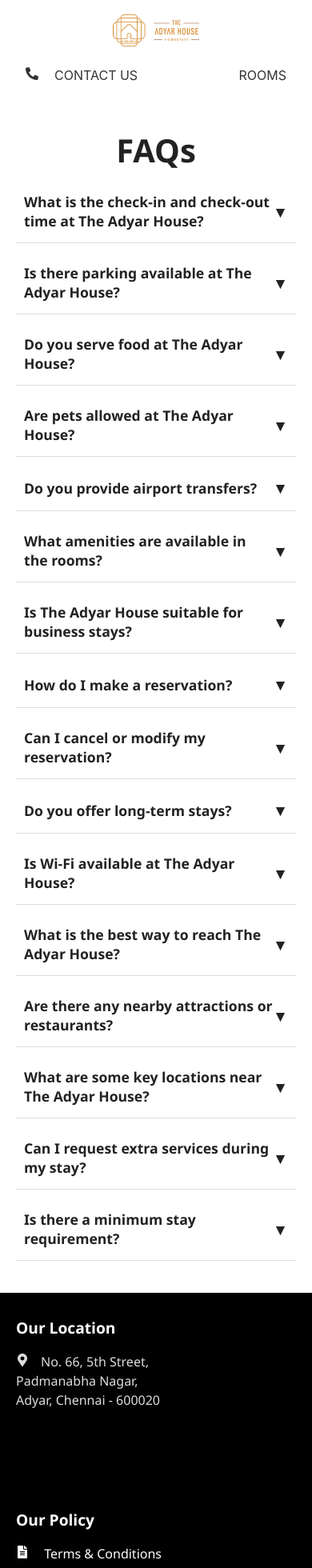
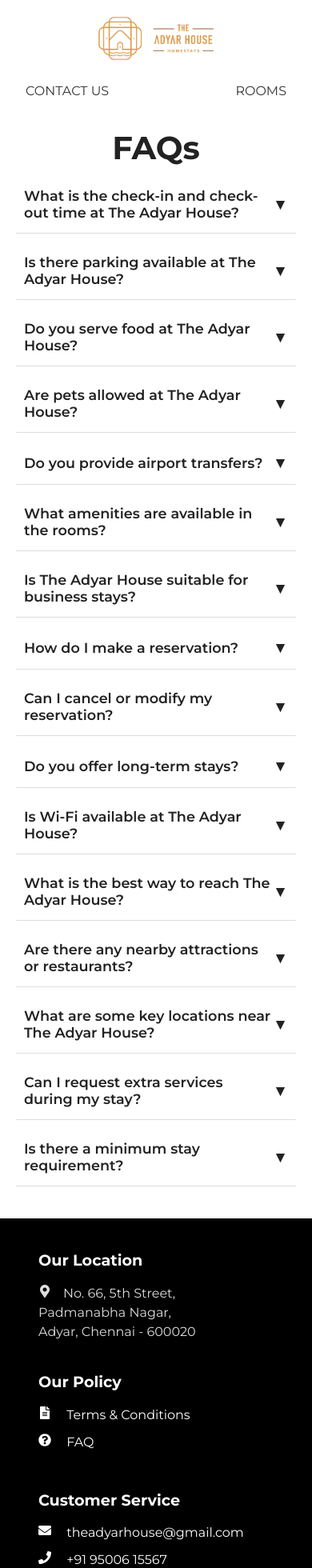
Before and after one commit to nethra4321/adyarhouse, a React (Create React App) app in the folder frontend/: page /faq in a window 390 px wide. Shown: the top 1960 px of the page at 80% size. Built offline with nearby package versions, Linux system fonts and the light colour scheme.

Commit message:
updated styles for every component

```diff
--- a/frontend/src/components/ContactForm.jsx
+++ b/frontend/src/components/ContactForm.jsx
@@ -3,6 +3,7 @@
 import '../styles/Layout.css';
 import Footer from './footer';
 
+{/* contact form creation*/}
 function ContactForm() {
   const API_URL = process.env.REACT_APP_API_URL;
   const [form, setForm] = useState({
@@ -68,7 +69,7 @@
           </p>
         </div>
 
-
+      {/* Google map of adyar house*/}
       <div className="contact-map">
         <iframe
           title="Adyar House Location"
@@ -81,9 +82,9 @@
           referrerPolicy="no-referrer-when-downgrade"
         ></iframe>
       </div>
-
       </div>
 
+      {/* Contact form inputs*/}
       <div className="contact-form-container fade-in-up">
         <h2 style={{textAlign:'center', color: '#7f6644',fontSize:'24px'}}>Enquire Now<br/><br/></h2>
         <form className="modern-form" onSubmit={handleSubmit}>
--- a/frontend/src/components/Navbar.jsx
+++ b/frontend/src/components/Navbar.jsx
@@ -1,9 +1,8 @@
-// components/Navbar.jsx
 import React from 'react';
 import { Link } from 'react-router-dom';
-import { FaPhone } from 'react-icons/fa';
 import '../styles/Layout.css';
 
+// Navbar component
 const Navbar = () => {
   return (
       <nav className="layout-navbar">
@@ -11,12 +10,11 @@
           <Link to="/">
           <img src="/logo2.png" className="logo-img" alt="adyar house logo"></img>
           </Link>
-          {/* <h1 className="hotel-title">THE ADYAR HOUSE</h1> */}
         </div>
         <ul className="nav-links">
           <li className="left-link">
             <Link to="/contact" className="no-style-link">
-              <FaPhone className="icon flipped-icon" />CONTACT US
+             CONTACT US
             </Link>
           </li>
           <li className="right-link">
--- a/frontend/src/components/footer.jsx
+++ b/frontend/src/components/footer.jsx
@@ -3,6 +3,7 @@
 import "../styles/footer.css";
 import {FaMapMarkerAlt, FaEnvelope, FaPhone, FaInstagram, FaFileAlt, FaQuestionCircle } from "react-icons/fa";
 
+// Footer component
 const Footer = () => {
   return (
     <footer className="footer-container">
--- a/frontend/src/components/terms.jsx
+++ b/frontend/src/components/terms.jsx
@@ -101,7 +101,7 @@
         </li>
       </ol>
 
-      <p className="terms-contact">
+      <p className="terms-contact" style={{lineHeight: '1.6'}}>
         If you have any queries regarding these terms, feel free to contact us at <a href="mailto:theadyarhouse@gmail.com">theadyarhouse@gmail.com</a> or call us at <a href="tel:+919500615567">+91 95006 15567</a>
       </p>
     </section>
--- a/frontend/src/index.css
+++ b/frontend/src/index.css
@@ -1,6 +1,6 @@
 body {
   margin: 0;
-  font-family: -apple-system, BlinkMacSystemFont, 'Segoe UI', 'Roboto', 'Oxygen',
+  font-family: -apple-system, BlinkMacSystemFont, 'Montserrat', 'Segoe UI', 'Roboto', 'Oxygen',
     'Ubuntu', 'Cantarell', 'Fira Sans', 'Droid Sans', 'Helvetica Neue',
     sans-serif;
   -webkit-font-smoothing: antialiased;
--- a/frontend/src/styles/Layout.css
+++ b/frontend/src/styles/Layout.css
@@ -1,3 +1,8 @@
+@import url('https://fonts.googleapis.com/css2?family=Montserrat:wght@400;500;600;700&display=swap');
+
+html, body {
+    font-family: 'Montserrat'
+}
 * {
   box-sizing: border-box;
   margin: 0;
@@ -17,12 +22,16 @@
 
 
 .layout-bg-image {
-  position: absolute;
-  inset: 0;
+    object-position: center top;
+    width: 100%;
+    object-fit: fill;
+    height: 90vh;
+  }
+.nav-section {
+  position: relative;
   width: 100%;
-  height: 100%;
-  object-fit: cover;
-  z-index: 0;
+  height: 3vh;
+  overflow: hidden;
 }
 
 
@@ -118,15 +127,9 @@
   margin-top: 30vh;
 }
 
-.nav-section {
-  position: relative;
-  width: 100%;
-  height: 100vh;
-  overflow: hidden;
-}
 
 .room-section {
-  padding: 2rem;
+  padding: 20px 10px!important;
   background-color: white;
   color: black;
   text-align: center;
@@ -303,97 +306,7 @@
   color: #2f5130;
 }
 
-@media (max-width: 768px) {
-  .layout-navbar {
-    flex-direction: column;
-    height: auto;
-    padding: 0.5rem 1rem;
-    align-items: flex-start;
-  }
 
-  .logo-img {
-    height: 80px;
-    max-width: 100%;
-    margin: 0;
-    padding: 0;
-  }
-
-  .logo-img img {
-    height: 60px;
-    width: auto;
-  }
-
-  .nav-links {
-    position: static;
-    transform: none;
-    flex-direction: column;
-    align-items: flex-start;
-    width: 100%;
-    gap: 1rem;
-    margin-top: 0.5rem;
-  }
-
-  .nav-links a {
-    font-size: 1rem;
-    padding: 0.3rem 0;
-  }
-
-  .book-btn {
-    font-size: 0.85rem;
-    padding: 0.4rem 1rem;
-    margin-left: 0;
-  }
-
-  .amenities-grid {
-    grid-template-columns: repeat(2, 1fr);
-  }
-
-  .layout-bg-image {
-    object-position: center top;
-    width: 100%;
-  }
-
-  .intro-content {
-    flex-direction: column;
-    align-items: center;
-    text-align: center;
-  }
-
-  .intro-divider {
-    display: none;
-  }
-
-  .intro-title, .intro-description {
-    width: 100%;
-    text-align: center;
-  }
-}
-
-@media (max-width: 600px) {
-  .facility-grid {
-    grid-template-columns: 1fr;
-  }
-}
-
-@media (max-width: 480px) {
-  .nav-links {
-    gap: 0.5rem;
-  }
-
-  .book-btn {
-    font-size: 0.75rem;
-    padding: 0.3rem 0.8rem;
-  }
-
-  .layout-bg-image {
-    object-position: center top;
-    object-fit: cover;
-  }
-
-  .logo-img img {
-    height: 50px;
-  }
-}
 
 @keyframes slideDown {
   from {
@@ -515,7 +428,7 @@
   line-height: 1.7;
   color: #333;
   margin: 0;
-  text-align: justify;
+  text-align: justify!important;
 }
 
 .flipped-icon {
@@ -544,9 +457,8 @@
   justify-content: space-between;
   gap: 40px;
   flex-wrap: nowrap;
-   background-color: #fcf9f5;
+  background-color: #fcf9f5;
   padding: 30px;
-  /* border-radius: 12px; */
   box-shadow: 0 6px 20px rgba(0, 0, 0, 0.07);
   border-top: 2px solid #d9cfc2;
   border-bottom: 2px solid #d9cfc2
@@ -556,7 +468,7 @@
 .amenities-title,
 .bedroom-title {
   text-align: center;
-  /* margin-bottom: 16px; */
+  margin-top:10px;
 }
 .about-row.reversed {
   flex-direction: row-reverse;
@@ -567,7 +479,6 @@
   min-width: 320px;
   max-width: 420px;
   height: 280px;
-  /* object-fit: cover; */
   border-radius: 10px;
   box-shadow: 0 4px 16px rgba(0, 0, 0, 0.15);
   display: block;
@@ -592,6 +503,63 @@
   font-size: 1.8rem;
   margin-bottom: 15px;
   color: #111;
+}
+.teru-logo {
+  width: 100%;
+  max-width: 300px;
+  height: auto;
+  object-fit: contain;
+  margin: 0 auto;
+  display: block;
+}
+
+
+@media (max-width: 600px) {
+    .room-section {
+    padding: 20px 10px;
+  }
+  .about-section {
+    padding: 20px 10px;
+  }
+  .layout-content {
+    margin: 30vh 0 0 0;
+    max-width: 100%;
+  }
+  .facility-grid {
+    grid-template-columns: 1fr;
+  }
+}
+
+@media (max-width: 480px) {
+  .about-img {
+    height: auto;
+    max-height: 250px;
+  }
+
+  .about-text h2 {
+    font-size: 1.5rem;
+  }
+  .about-text p {
+  text-align: justify;
+     width:100%
+}
+  .nav-links {
+    gap: 0.5rem;
+  }
+
+  .book-btn {
+    font-size: 0.75rem;
+    padding: 0.3rem 0.8rem;
+  }
+
+  .layout-bg-image {
+    object-position: center top;
+    object-fit: cover;
+  }
+
+  .logo-img img {
+    height: 50px;
+  }
 }
 
 @media (max-width: 992px) {
@@ -618,10 +586,51 @@
     max-height: 300px;
     margin: 0 auto;
   }
+
+}
+@media (max-width: 1500px) {
+  .about-img {
+    height: auto;
+    max-height: 600px;
+  }
+
+  .about-text h2 {
+    font-size: 1.5rem;
+  }
+  .about-text p {
+  text-align: justify;
+     width:100%
+}
+
 }
 
 @media (max-width: 768px) {
-    .logo-section {
+    .about-row {
+    width: 100%;
+    max-width: 100vw;
+    padding: 0 1rem;
+    gap: 20px;
+    box-sizing: border-box;
+  }
+  .room-section {
+    padding: 20px 10px;
+  }
+  .about-section {
+    padding: 20px 10px;
+  }
+  .layout-content {
+    margin: 30vh 0 0 0;
+    max-width: 100%;
+  }
+
+  .layout-navbar {
+    flex-direction: column;
+    height: auto;
+    padding: 0.5rem 1rem;
+    align-items: flex-start;
+  }
+
+  .logo-section {
     position: relative;
     left: auto;
     transform: none;
@@ -632,17 +641,33 @@
   }
 
   .logo-img {
-    height: 60px;
+    height: 80px;
+    max-width: 100%;
+    margin: 0;
+    padding: 0;
     object-fit: contain;
   }
-   .nav-links {
+
+  .logo-img img {
+    height: 60px;
+    width: auto;
+  }
+
+  .nav-links {
     flex-direction: row;
     justify-content: space-between;
+    align-items: flex-start;
     width: 100%;
     position: static;
     transform: none;
     padding: 0 1rem;
+    gap: 1rem;
     margin-top: 0.5rem;
+  }
+
+  .nav-links a {
+    font-size: 1rem;
+    padding: 0.3rem 0;
   }
 
   .left-link {
@@ -654,8 +679,46 @@
     text-align: right;
     flex: 1;
   }
+
+  .book-btn {
+    font-size: 0.85rem;
+    padding: 0.4rem 1rem;
+    margin-left: 0;
+  }
+
+  .layout-bg-image {
+    object-position: center top;
+    width: 100%;
+    object-fit: fill;
+    height: 45vh;
+  }
+.nav-section {
+  position: relative;
+  width: 100%;
+  height: 3vh;
+  overflow: hidden;
+}
+  .intro-content {
+    flex-direction: column;
+    align-items: center;
+    text-align: center;
+  }
+
+  .intro-divider {
+    display: none;
+  }
+
+  .intro-title,
+  .intro-description {
+    width: 100%;
+    text-align: center;
+  }
+
+  .amenities-grid {
+    grid-template-columns: repeat(2, 1fr);
+  }
+
   .about-section {
-    /* padding: 30px 15px; */
     gap: 40px;
   }
 
@@ -679,45 +742,60 @@
   .about-text p {
     font-size: 0.95rem;
     text-align: justify;
-       width:100%
+    width: 100%;
   }
-
 }
 
-@media (max-width: 480px) {
-  .about-img {
-    height: auto;
-    max-height: 250px;
+@media screen and (width: 1024px) and (height: 600px) {
+  .layout-bg-image {
+    object-position: center top;
+    width: 100%;
+    object-fit: fill;
+    height: 90vh!important;
   }
-
-  .about-text h2 {
-    font-size: 1.5rem;
+.nav-section {
+  position: relative;
+  width: 100%;
+  height: 95vh;
+  overflow: hidden;
+}
+}@media screen and (width: 1280px) and (height: 800px) {
+  .layout-bg-image {
+    object-position: center top;
+    width: 100%;
+    object-fit: fill;
+    height: 90vh!important;
   }
-  .about-text p {
-  text-align: justify;
-     width:100%
+.nav-section {
+  position: relative;
+  width: 100%;
+  height: 90vh;
+  overflow: hidden;
 }
 }
 
-@media (max-width: 1500px) {
-  .about-img {
-    height: auto;
-    max-height: 600px;
+  @media (min-width: 768px) and (max-width: 1023px) {
+  .layout-bg-image {
+    object-position: center top;
+    width: 100%;
+    object-fit: fill;
+    height: 50vh;
   }
-
-  .about-text h2 {
-    font-size: 1.5rem;
-  }
-  .about-text p {
-  text-align: justify;
-     width:100%
+.nav-section {
+  position: relative;
+  width: 100%;
+  height: 3vh;
+  overflow: hidden;
 }
 }
-.teru-logo {
-  width: 100%;
-  max-width: 300px;
-  height: auto;
-  object-fit: contain;
-  margin: 0 auto;
-  display: block;
+
+@media (max-width: 1300px) {
+    .layout-bg-image {
+        width: 100%;
+        height: 45vh;
+        /* object-fit: cover; */
+        display: block;
+        animation: zoomIn 1.5s ease-out forwards;
+        opacity: 0;
+    }
 }
--- a/frontend/src/styles/contactForm.css
+++ b/frontend/src/styles/contactForm.css
@@ -1,3 +1,8 @@
+@import url('https://fonts.googleapis.com/css2?family=Montserrat:wght@400;500;600;700&display=swap');
+
+html, body {
+    font-family: 'Montserrat'
+}
 
 .contact-wrapper {
   width: 100%;
@@ -6,13 +11,11 @@
   margin: 0;
   padding: 0;
   box-sizing: border-box;
-  font-family: 'Segoe UI', sans-serif;
 }
 
 .contact-banner img {
   width: 100%;
-  height: 100vh;
-  object-fit: cover;
+  height: 90vh;
   display: block;
   animation: zoomIn 1.5s ease-out forwards;
   opacity: 0;
@@ -182,9 +185,43 @@
     opacity: 1;
   }
 }
+@media (max-width: 1200px) {
+    .contact-banner img {
+  width: 100%;
+  height: 40vh;
+  display: block;
+  animation: zoomIn 1.5s ease-out forwards;
+  opacity: 0;
+}}
+@media (max-width: 1300px) {
+  .contact-banner img {
+  width: 100%;
+  height: 50vh;
+  display: block;
+  animation: zoomIn 1.5s ease-out forwards;
+  opacity: 0;
+}}
+@media screen and (width: 1024px) and (height: 600px) {
+  .contact-banner img {
+    height: 90vh;
+  }
+}@media screen and (width: 1280px) and (height: 800px) {
+  .contact-banner img {
+    height: 90vh;
+  }
+}
+@media (max-width: 768px) {
+    .contact-banner img {
+  width: 100%;
+  /* height: 100vh;
+  object-fit: cover; */
+    height: 40vh;
+  /* object-fit: cover; */
+  display: block;
+  animation: zoomIn 1.5s ease-out forwards;
+  opacity: 0;
+}
 
-
-@media (max-width: 768px) {
   .contact-main {
     flex-direction: column;
     padding: 0 16px;
--- a/frontend/src/styles/faq.css
+++ b/frontend/src/styles/faq.css
@@ -1,8 +1,12 @@
+@import url('https://fonts.googleapis.com/css2?family=Montserrat:wght@400;500;600;700&display=swap');
+
+html, body {
+    font-family: 'Montserrat'
+}
 .adyar-faq-container {
   max-width: 900px;
   margin: 120px auto 40px auto;
   padding: 0 20px;
-  font-family: "Segoe UI", sans-serif;
   color: #222;
   scroll-margin-top: 100px;
 }
--- a/frontend/src/styles/footer.css
+++ b/frontend/src/styles/footer.css
@@ -1,24 +1,34 @@
+@import url('https://fonts.googleapis.com/css2?family=Montserrat:wght@400;500;600;700&display=swap');
+
+html, body {
+    font-family: 'Montserrat'
+}
 .footer-container {
   background-color: #000;
   color: #fff;
-  padding: 30px 20px;
-  font-family: "Segoe UI", Tahoma, Geneva, Verdana, sans-serif;
+  padding: 30px 40px;
   line-height: 1.5;
+  margin:0 auto;
+  width: 100%;
+
+}
+.footer-columns {
+  display: flex;
+  justify-content: space-between;
+  flex-wrap: wrap;
+  width: 100%;
 }
 
-.footer-columns {
-  display: flex;
-  flex-wrap: wrap;
-  gap: 40px;
-  margin-bottom: 30px;
+.footer-col {
+  flex: 1;
+  min-width: 200px;
+  max-width: 300px;
+  padding: 10px;
 }
+
 .footer-icon-sm {
   margin-right: 15px;
 
-}
-.footer-col {
-  flex: 1 1 200px;
-  min-width: 200px;
 }
 
 .footer-col h3 {
@@ -56,8 +66,15 @@
 @media (max-width: 768px) {
   .footer-columns {
     flex-direction: column;
+    gap: 20px;
   }
   .footer-col {
-    min-width: 100%;
+    flex: none;
+    min-height: auto;
+    margin: 3px;
+    padding:5px;
+  }
+  .footer-col:last-child {
+    margin-bottom: 0;
   }
 }
--- a/frontend/src/styles/room.css
+++ b/frontend/src/styles/room.css
@@ -1,7 +1,12 @@
+@import url('https://fonts.googleapis.com/css2?family=Montserrat:wght@400;500;600;700&display=swap');
+
+html, body {
+    font-family: 'Montserrat'
+}
+
 .room-section {
   background-color: #fff;
   padding: 50px 40px;
-  font-family: 'Segoe UI', Tahoma, Geneva, Verdana, sans-serif;
   color: #5b4f2a;
 }
 
@@ -151,6 +156,7 @@
   .room-container {
     flex-direction: column;
     align-items: center;
+    padding: 0 20px;
   }
 
   .room-image img {
@@ -160,22 +166,24 @@
 
   .tariff-features-container {
     flex-direction: column;
-    align-items: center;
+    align-items: stretch;
     gap: 24px;
+    width: 100%;
   }
 
   .features {
-    text-align: center;
+    text-align: left;
     width: 100%;
   }
 
   .features h4 {
-    text-align: center;
+    text-align: left;
   }
 
   .features ul {
-    justify-content: center;
-    grid-template-columns: repeat(2, minmax(120px, 1fr));
+    grid-template-columns: repeat(2, minmax(140px, 1fr));
+    justify-content: start;
+    gap: 18px 32px;
   }
 
   .vertical-separator {
@@ -185,9 +193,9 @@
 
 @media (max-width: 600px) {
   .features ul {
-    grid-template-columns: 1fr;
-    justify-items: center;
-    gap: 14px;
+    grid-template-columns: repeat(2, minmax(120px, 1fr));
+    justify-items: start;
+    gap: 14px 20px;
   }
 
   .room-title {
@@ -211,12 +219,12 @@
     font-size: 0.95rem;
   }
 }
+
 .room-intro {
   text-align: center;
   max-width: 900px;
   margin: 40px auto 60px auto;
   padding: 0 20px;
-  font-family: 'Segoe UI', sans-serif;
  color: #7f6644;
 }
 
@@ -236,7 +244,6 @@
   margin: 20px auto 10px;
   padding: 50px 20px;
   text-align: center;
-  font-family: 'Segoe UI', sans-serif;
   color: #444;
   font-size: 1.15rem;
   line-height: 1.8;
--- a/frontend/src/styles/terms.css
+++ b/frontend/src/styles/terms.css
@@ -1,5 +1,10 @@
+@import url('https://fonts.googleapis.com/css2?family=Montserrat:wght@400;500;600;700&display=swap');
+
+html, body {
+    font-family: 'Montserrat'
+}
+
 .terms-section {
-  font-family: 'Segoe UI', sans-serif;
   padding: 40px 20px;
   max-width: 800px;
   margin: 90px auto 40px auto;
```
Also changed, not shown: frontend/src/components/Layout.jsx (+4 -4 lines), 1 other file (tests, documents, lock files or other folders).
